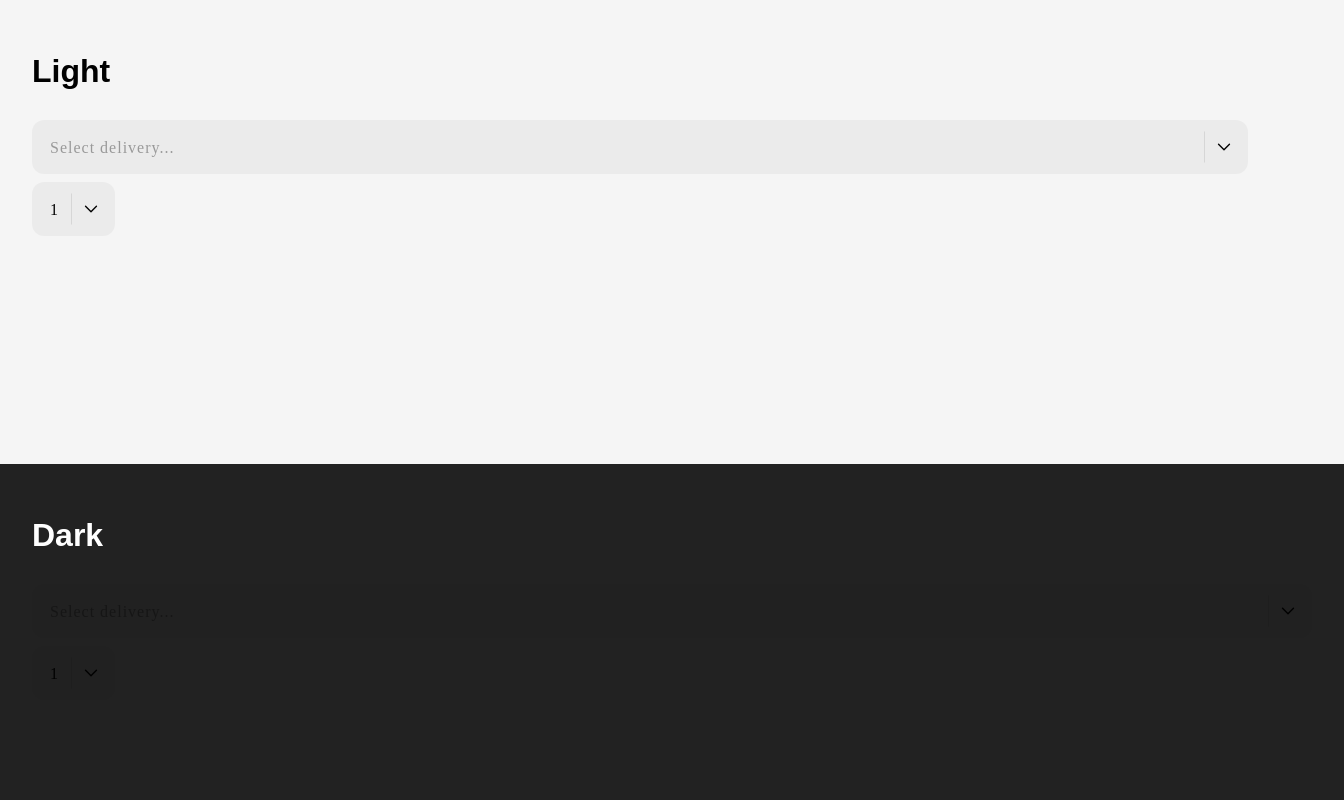
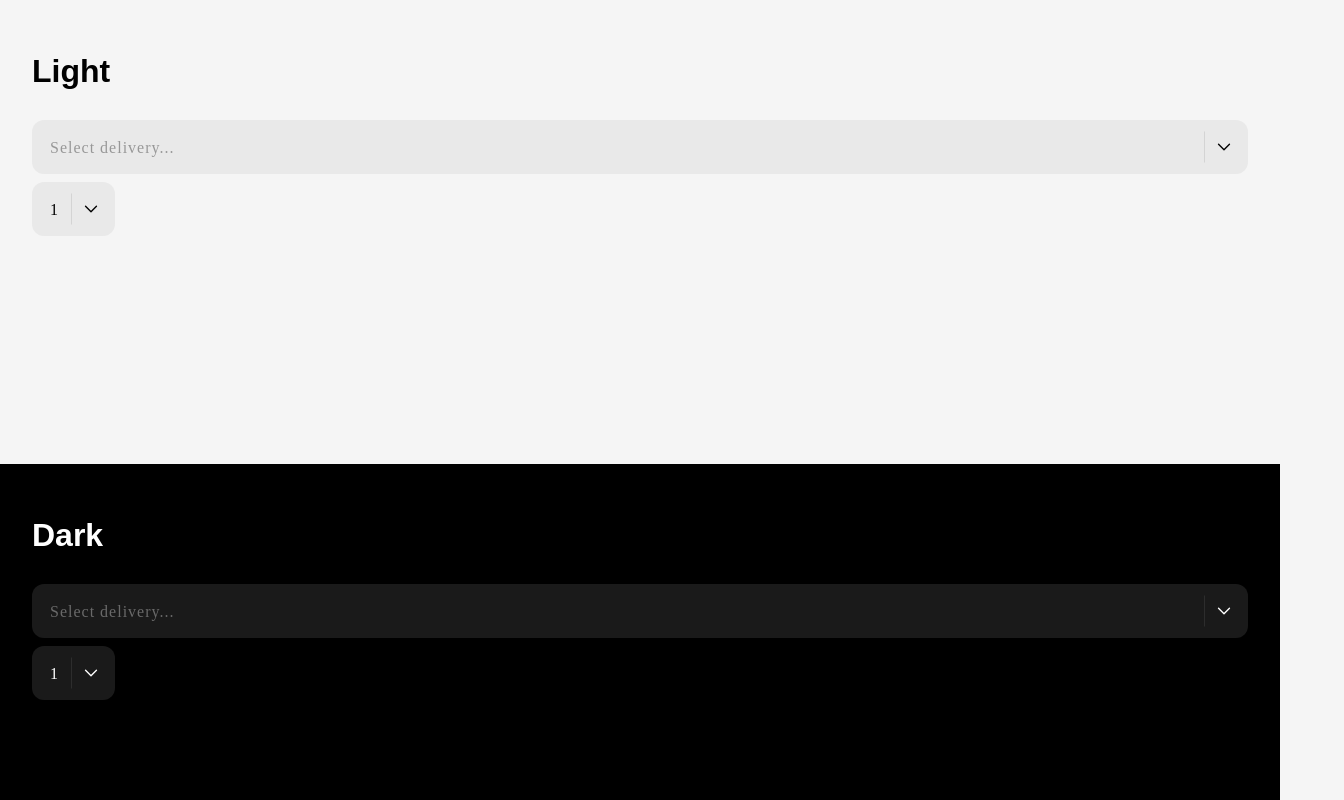
Before and after one commit to mikkmartin/material-ui-rounded-theme, a React (Create React App) app: page / in a window 1280 px wide. Shown: the top 800 px of the page, 1344 px wide, since content can reach past the window. Built offline with nearby package versions, Linux system fonts and the light colour scheme.

Commit message:
dark theme stuff

```diff
--- a/components/Select.tsx
+++ b/components/Select.tsx
@@ -5,7 +5,7 @@ import MenuItem from "@material-ui/core/MenuItem";
 import { StylesProvider } from "@material-ui/core/styles";
 import FormControl from "@material-ui/core/FormControl";
 import InputBase from "@material-ui/core/InputBase";
-import styled, { createGlobalStyle } from "styled-components";
+import styled, { createGlobalStyle, useTheme } from "styled-components";
 
 type Value = number | string;
 type SelectProps = {
@@ -14,12 +14,19 @@ type SelectProps = {
   fullWidth?: boolean;
 };
 
+export type Theme = {
+  dark?: boolean;
+};
+
 export const Select: FC<SelectProps> = ({
   children,
   value,
   onChange,
   fullWidth
 }) => {
+  const theme = useTheme();
+  console.log(theme);
+
   return (
     <StylesProvider injectFirst>
       <StyledFormControl fullWidth={fullWidth}>
@@ -54,21 +61,15 @@ type OptionProps = {
   disabled?: boolean;
 };
 
-export const Option: FC<OptionProps> = ({ children, ...props }) => {
-  return <StyledItem {...props}>{children}</StyledItem>;
-};
-
 const StyledInput = styled(InputBase)`
   .MuiSelect-root {
     font-family: "Manrope";
     letter-spacing: 1px;
     box-sizing: border-box;
-    background: orange;
     height: 54px;
     text-align: left;
     padding: 16px;
     padding-right: 54px;
-    background: rgba(0, 0, 0, 0.04);
     border: 2px solid transparent;
     display: flex;
     width: 100%;
@@ -83,14 +84,24 @@ const StyledInput = styled(InputBase)`
         flex-shrink: 0;
       }
     }
-    color: ${(props) =>
-      props.value === "" ? "rgba(0, 0, 0, 0.35)" : "rgba(0, 0, 0, 1)"};
+    background: ${({ theme }) =>
+      theme.dark ? "rgba(255, 255, 255, 0.1)" : "rgba(0, 0, 0, 0.05)"};
+    color: ${({ value, theme }) =>
+      theme.dark
+        ? value === ""
+          ? "rgba(255, 255, 255, 0.35)"
+          : "rgba(255, 255, 255, 1)"
+        : value === ""
+        ? "rgba(0, 0, 0, 0.35)"
+        : "rgba(0, 0, 0, 1)"};
     &:hover {
-      background: rgba(0, 0, 0, 0.08);
+      background: ${({ theme }) =>
+        theme.dark ? "rgba(255, 255, 255, 0.1)" : "rgba(0, 0, 0, 0.2)"};
     }
     &:focus {
-      background: transparent;
-      border: 2px solid #005fff;
+      background: rgba(255, 255, 255, 0.1);
+      border: 2px solid white;
+      box-shadow: 0 0 0 2px rgba(255, 255, 255, 0.65);
     }
   }
   .MuiSelect-root,
@@ -102,11 +113,16 @@ const StyledInput = styled(InputBase)`
 const StyledItem = styled(MenuItem)`
   font-family: "Manrope";
   letter-spacing: 1px;
+  min-height: 40px;
   display: flex;
   width: 100%;
   justify-content: space-between;
   transition: 0s;
 `;
+
+export const Option: FC<OptionProps> = ({ children, ...props }) => {
+  return <StyledItem {...props}>{children}</StyledItem>;
+};
 
 const StyledFormControl = styled(FormControl)``;
 const SvgContainer = styled.svg`
@@ -115,6 +131,13 @@ const SvgContainer = styled.svg`
   height: 100%;
   width: 40px;
   top: 0;
+  #line {
+    stroke: ${(props) =>
+      props.theme?.dark ? "rgba(255, 255, 255, 0.1)" : "rgba(0, 0, 0, 0.1)"};
+  }
+  #chevron {
+    stroke: ${(props) => (props.theme?.dark ? "white" : "black")};
+  }
   &.MuiSelect-iconOpen {
     transform: scaleY(-1);
   }
@@ -124,21 +147,20 @@ const Chevron: FC = (props) => {
   return (
     <SvgContainer {...props} width="44" height="34" viewBox="0 0 44 34">
       <path
+        id="line"
         d="M 0.5 0.5 L 0.5 33.5"
         fill="transparent"
-        stroke="rgba(0, 0, 0, 0.1)"
         strokeLinecap="square"
-      ></path>
-
+      />
       <path
+        id="chevron"
         d="M 16 14 L 22 20 L 28 14"
         fill="transparent"
         strokeWidth="1.5"
-        stroke="rgb(0,0,0)"
         strokeLinecap="round"
         strokeLinejoin="round"
         strokeDasharray=""
-      ></path>
+      />
     </SvgContainer>
   );
 };
@@ -146,9 +168,10 @@ const Chevron: FC = (props) => {
 const GlobalStyles = createGlobalStyle`
   .MuiMenu-paper {
     box-sizing: border-box;
-    background: rgba(220, 220, 220, 0.3);
+    background: rgba(0, 0, 0, 0.3);
     border-radius: 12px;
     backdrop-filter: blur(40px);
     box-shadow: 0 10px 60px -5px rgba(0,0,0,0.2), inset 0 0 0 1px rgba(255,255,255,0.21);
+    color: white;
   }
 `;
--- a/src/styles.css
+++ b/src/styles.css
@@ -20,8 +20,7 @@ body {
 }
 
 .dark {
-  background: #222;
+  background: black;
   color: white;
   padding: 32px;
-  width: 100%;
 }
```
